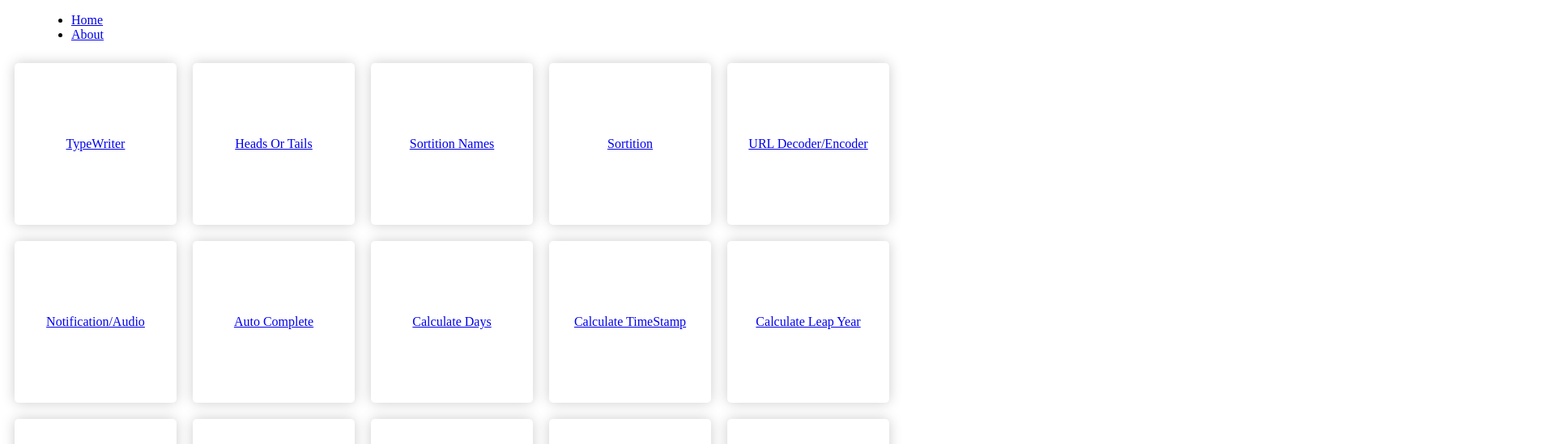
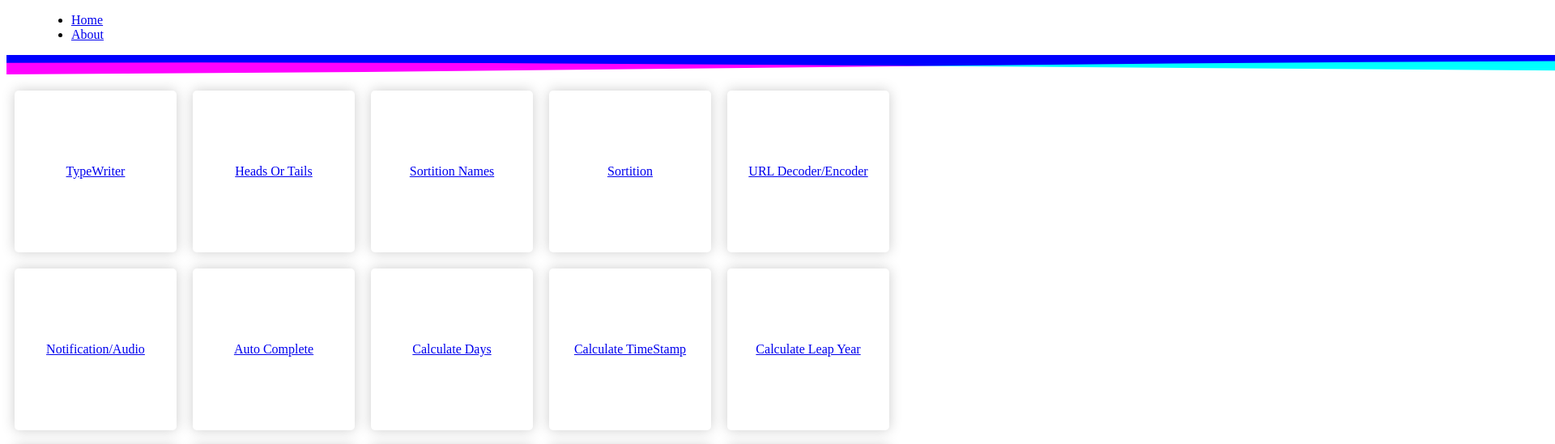
Before and after one commit to walternascimentobarroso/wtools, a website: page index.html in a window 1280 px wide. Shown: the top 549 px of the page at 81% size, 1920 px wide, since content can reach past the window. Drawn offline with Linux system fonts and the light colour scheme.

Commit message:
[ADD] Add waves in home page
Signed-off-by: Walter Nascimento Barroso <walter.nascimento.barroso@gmail.com>

```diff
--- a/index.html
+++ b/index.html
@@ -9,12 +9,15 @@
     <body>
         <menu></menu>
 
-        <main></main>
+        <main>
+            <canvas id="wavesEl"></canvas>
+        </main>
 
         <footer></footer>
 
         <script src="scripts/menu.js"></script>
         <script src="scripts/footer.js"></script>
         <script src="scripts/card.js"></script>
+        <script src="scripts/waves.js"></script>
     </body>
 </html>
--- /dev/null
+++ b/scripts/waves.js
@@ -0,0 +1,98 @@
+(function () {
+    'use strict';
+
+    let cvs, ctx;
+    let waves = [];
+    let waveHeight = 30;
+    let colours = ['#f00', '#0f0', '#00f'];
+
+    function init() {
+        cvs = document.querySelector('#wavesEl');
+        ctx = cvs.getContext('2d');
+        resizeCanvas(cvs);
+
+        for (let i = 0; i < 3; i++) {
+            new wave(colours[i], 1, 5);
+        }
+
+        setInterval(update, 16);
+    }
+
+    function update(array) {
+        let fill = window;
+        ctx.fillStyle = fill;
+        ctx.globalCompositeOperation = 'source-over';
+        ctx.fillRect(0, 0, cvs.width, cvs.height);
+        ctx.globalCompositeOperation = 'screen';
+        for (let i = 0; i < waves.length; i++) {
+            for (let j = 0; j < waves[i].nodes.length; j++) {
+                bounce(waves[i].nodes[j]);
+            }
+            drawWave(waves[i]);
+        }
+        ctx.globalCompositeOperation = 'hue';
+        ctx.fillStyle = fill;
+    }
+
+    function wave(colour, nodes) {
+        this.colour = colour;
+        this.nodes = [];
+        for (let i = 0; i <= nodes + 2; i++) {
+            let temp = [
+                ((i - 1) * cvs.width) / nodes,
+                0,
+                Math.random() * 200,
+                0.3,
+            ];
+            this.nodes.push(temp);
+        }
+        waves.push(this);
+    }
+
+    function bounce(node) {
+        node[1] = (waveHeight / 2) * Math.sin(node[2] / 20) + cvs.height / 2;
+        node[2] = node[2] + node[3];
+    }
+
+    function drawWave(obj) {
+        let diff = function (a, b) {
+            return (b - a) / 2 + a;
+        };
+        ctx.fillStyle = obj.colour;
+        ctx.beginPath();
+        ctx.moveTo(0, cvs.height);
+        ctx.lineTo(obj.nodes[0][0], obj.nodes[0][1]);
+        for (let i = 0; i < obj.nodes.length; i++) {
+            if (obj.nodes[i + 1]) {
+                ctx.quadraticCurveTo(
+                    obj.nodes[i][0],
+                    obj.nodes[i][1],
+                    diff(obj.nodes[i][0], obj.nodes[i + 1][0]),
+                    diff(obj.nodes[i][1], obj.nodes[i + 1][1])
+                );
+            } else {
+                ctx.lineTo(obj.nodes[i][0], obj.nodes[i][1]);
+                ctx.lineTo(cvs.width, cvs.height);
+            }
+        }
+        ctx.closePath();
+        ctx.fill();
+    }
+
+    function resizeCanvas(canvas, width, height) {
+        if (width && height) {
+            canvas.width = width;
+            canvas.height = height;
+        } else {
+            if (window.innerHeight > 1920) {
+                canvas.width = window.innerWidth;
+            } else {
+                canvas.width = 1920;
+            }
+
+            canvas.height = waveHeight;
+        }
+    }
+
+    document.addEventListener('DOMContentLoaded', init, false);
+})();
```
